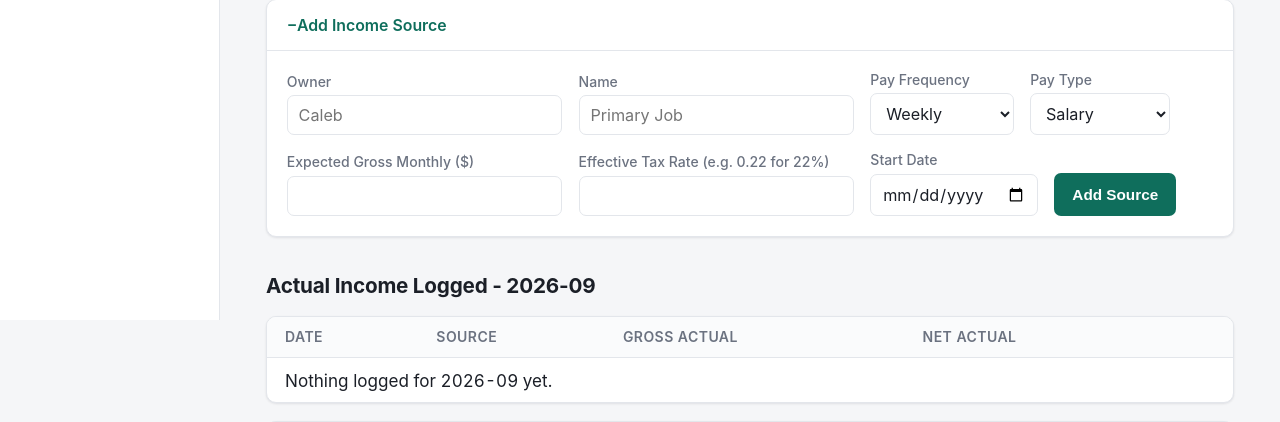
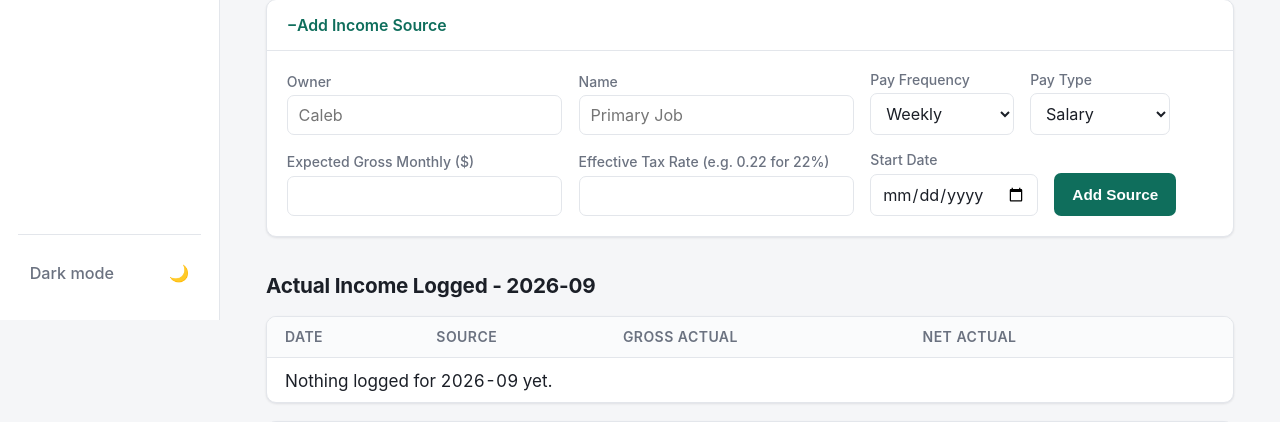
Before and after one commit to calebhazelton/finance-dashboard, a Flask app: page /income in a window 1280 px wide. Shown: the part 480-902 px from the top of the page. Run offline with Flask 3, Linux system fonts and the light colour scheme; data that the repository does not hold is empty.

Commit message:
bug fixes

```diff
--- a/static/style.css
+++ b/static/style.css
@@ -54,6 +97,8 @@ h3 { font-size: 1.05rem; }
     position: sticky;
     top: 0;
     height: 100vh;
+    display: flex;
+    flex-direction: column;
 }
 
 .brand {
@@ -100,6 +145,37 @@ h3 { font-size: 1.05rem; }
     color: #C6CAD2;
     cursor: default;
     pointer-events: none;
+}
+
+/* ---------- Dark mode toggle ---------- */
+.theme-toggle {
+    display: flex;
+    align-items: center;
+    justify-content: space-between;
+    margin-top: auto;
+    padding: 0.55rem 0.65rem;
+    border-radius: 8px;
+    cursor: pointer;
+    background: none;
+    border: none;
+    width: 100%;
+    color: var(--text-muted);
+    font-weight: 550;
+    font-size: 0.9rem;
+    font-family: inherit;
+}
+.theme-toggle:hover {
+    background: var(--bg);
+    color: var(--text);
+}
+.theme-toggle-icon {
+    font-size: 1rem;
+    line-height: 1;
+}
+.sidebar-footer {
+    margin-top: auto;
+    padding-top: 1rem;
+    border-top: 1px solid var(--border);
 }
 
 .content {
--- a/templates/layout.html
+++ b/templates/layout.html
@@ -5,6 +5,13 @@
     <meta name="viewport" content="width=device-width, initial-scale=1">
     <title>{% block title %}Finance Dashboard{% endblock %}</title>
     <link rel="stylesheet" href="{{ url_for('static', filename='style.css') }}">
+    <script>
+        // Apply saved theme before the page renders to avoid a flash
+        (function() {
+            if (localStorage.getItem('theme') === 'dark')
+                document.documentElement.setAttribute('data-theme', 'dark');
+        })();
+    </script>
 </head>
 <body>
     <div class="app-shell">
@@ -33,6 +40,12 @@
                     Snapshot
                 </a>
             </nav>
+            <div class="sidebar-footer">
+                <button class="theme-toggle" onclick="toggleTheme()" aria-label="Toggle dark mode">
+                    <span id="theme-label">Dark mode</span>
+                    <span id="theme-icon">🌙</span>
+                </button>
+            </div>
         </aside>
         <div class="content">
             <main>
@@ -49,5 +62,29 @@
             </main>
         </div>
     </div>
+    <script>
+        function toggleTheme() {
+            const isDark = document.documentElement.getAttribute('data-theme') === 'dark';
+            if (isDark) {
+                document.documentElement.removeAttribute('data-theme');
+                localStorage.setItem('theme', 'light');
+            } else {
+                document.documentElement.setAttribute('data-theme', 'dark');
+                localStorage.setItem('theme', 'dark');
+            }
+            syncToggleUI();
+        }
+
+        function syncToggleUI() {
+            const isDark = document.documentElement.getAttribute('data-theme') === 'dark';
+            const label = document.getElementById('theme-label');
+            const icon = document.getElementById('theme-icon');
+            if (label) label.textContent = isDark ? 'Light mode' : 'Dark mode';
+            if (icon) icon.textContent = isDark ? '☀️' : '🌙';
+        }
+
+        // Sync button label/icon on every page load
+        syncToggleUI();
+    </script>
 </body>
 </html>
```
Also changed, not shown: other parts of static/style.css (+43 -0 lines).
